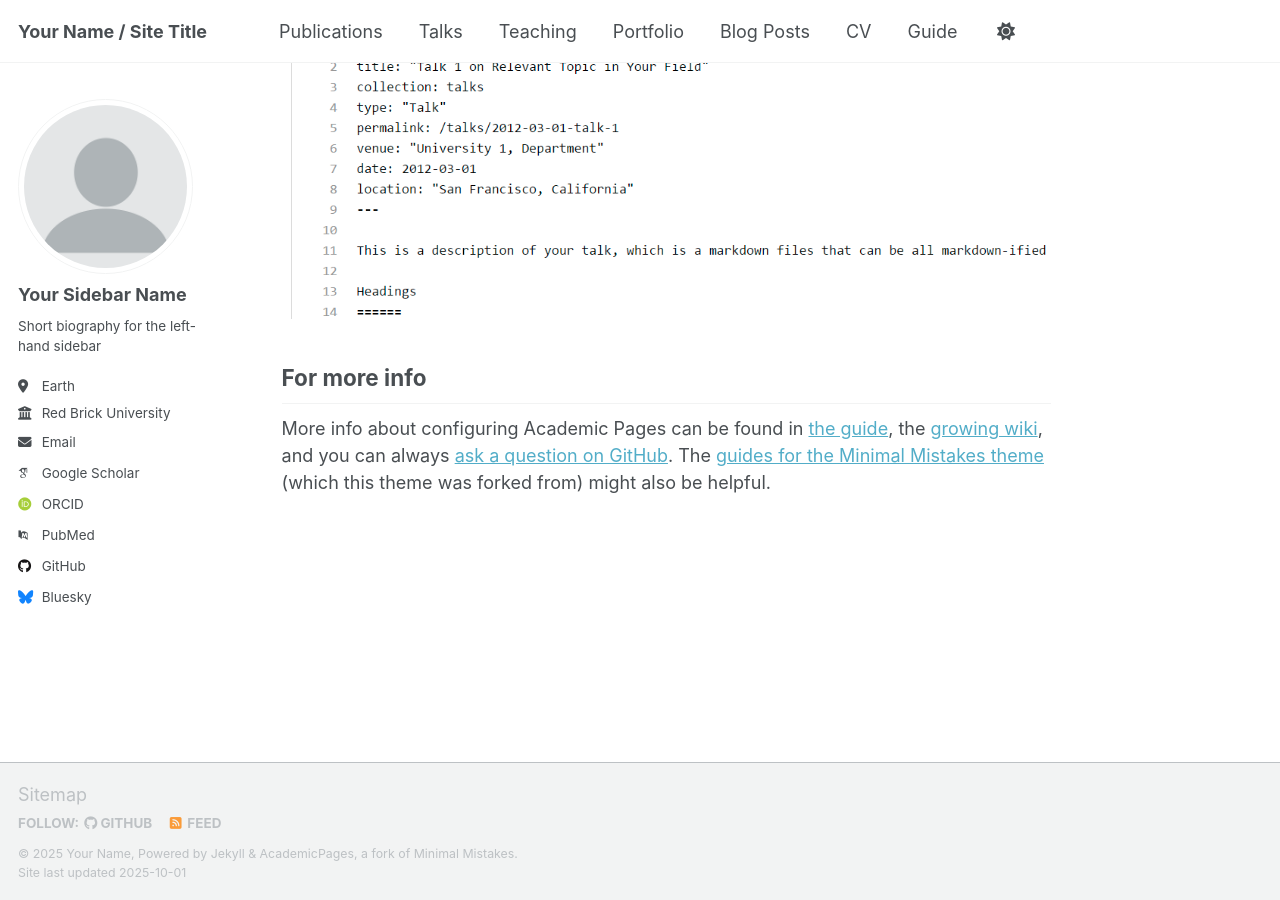
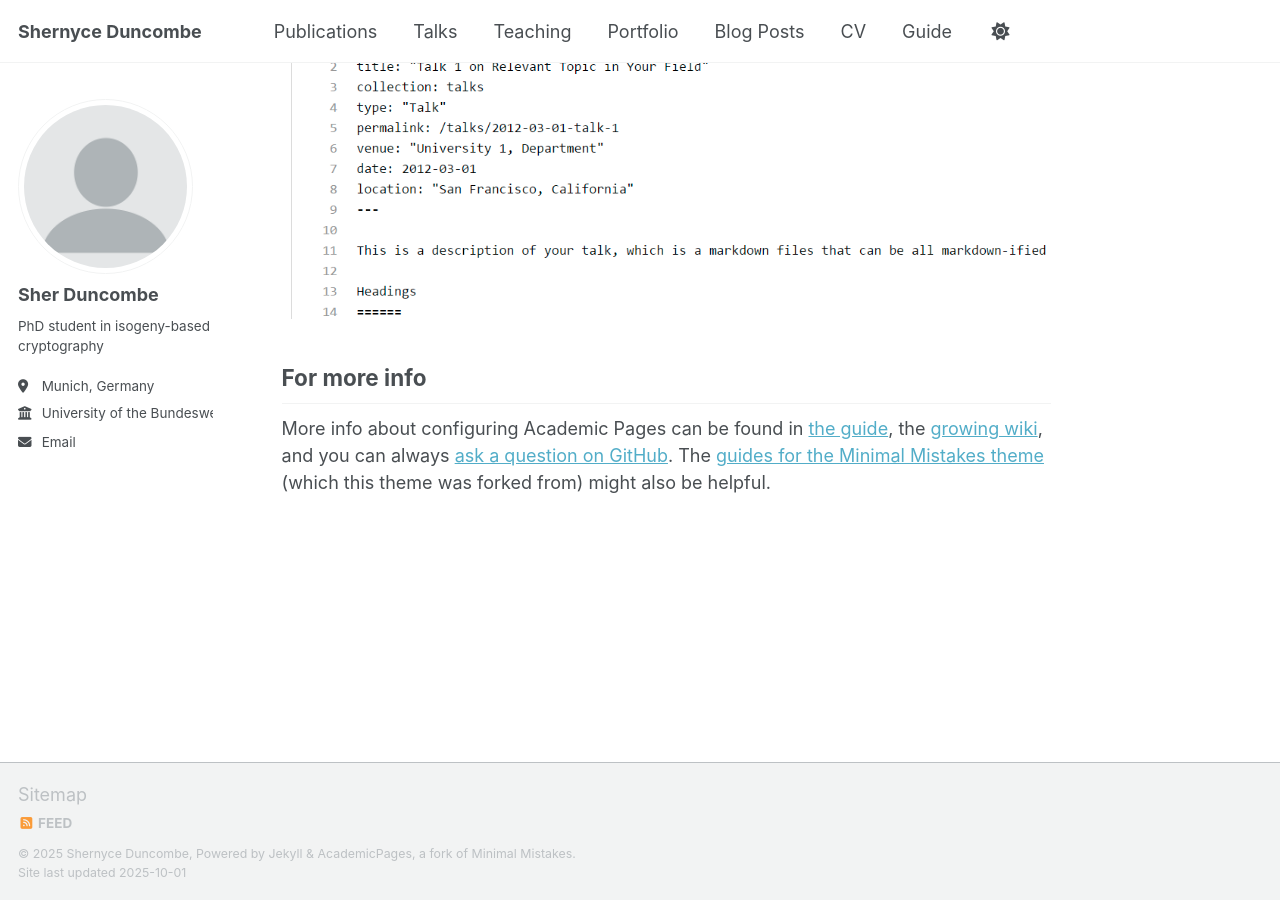
Before and after one commit to shernyceduncombe/sherduncombe.github.io, a Jekyll site: the page built from _pages/about.md, in a window 1280 px wide and 900 px high, scrolled down 2880 px. Built offline with Jekyll 4.4.1, drawn with Linux system fonts in a browser that asks for light colours; some web fonts are replaced; a script that is not in the unit is left out.

Commit message:
Update _config.yml

```diff
--- a/_config.yml
+++ b/_config.yml
@@ -7,16 +7,16 @@
 # server process.
 
 # Basic Site Settings
-locale                   : "en-US"
+locale                   : "en-DE"
 site_theme               : "default" # Currently available options are "default", "air"
-title                    : "Your Name / Site Title"
+title                    : "Shernyce Duncombe"
 title_separator          : "-"
-name                     : &name "Your Name"
-description              : &description "Your Name's academic portfolio"   # Update this with a general description of your site, this is the default if not overridden by a page
-url                      : https://academicpages.github.io # The base hostname & protocol for your site e.g. "https://[your GitHub username].github.io",
+name                     : &name "Shernyce Duncombe"
+description              : &description "PhD student in isogeny-based cryptography at University of the Bundeswehr Munich"   # Update this with a general description of your site, this is the default if not overridden by a page
+url                      : https://sherduncombe.github.io # The base hostname & protocol for your site e.g. "https://[your GitHub username].github.io",
                                                            # or if you already have some other page hosted on Github then use "https://[your GitHub username].github.io/[Your Repo Name]"
 baseurl                  : "" # the subpath of your site, e.g. "/blog"
-repository               : "academicpages/academicpages.github.io"
+repository               : "sherduncombe.github.io"
 
 # Site Author - The following control what appear as part of the author content on the side bar.
 #               If a field is blank the icon and link will not appear, otherwise it will be shown.
@@ -24,23 +24,23 @@ repository               : "academicpages/academicpages.github.io"
 author:
   # Biographic information
   avatar           : "profile.png"
-  name             : "Your Sidebar Name"
+  name             : "Sher Duncombe"
   pronouns         : # example: "she/her"
-  bio              : "Short biography for the left-hand sidebar"
-  location         : "Earth"
-  employer         : "Red Brick University"
+  bio              : "PhD student in isogeny-based cryptography"
+  location         : "Munich, Germany"
+  employer         : "University of the Bundeswehr Munich"
   uri              : # URL
-  email            : "none@example.org"
+  email            : "shernyce.duncombe@unibw.de"
 
   # Academic websites
   academia         : # URL
   arxiv            : # URL - Update with the correct link to your profile
-  googlescholar    : "https://scholar.google.com/citations?user=PS_CX0AAAAAJ"
+  googlescholar    : #"https://scholar.google.com/citations?user=PS_CX0AAAAAJ"
   inspire-hep      : # URL
   impactstory      : # URL
-  orcid            : "http://orcid.org/yourorcidurl"
+  orcid            : #"http://orcid.org/yourorcidurl"
   semantic         : # URL
-  pubmed           : "https://www.ncbi.nlm.nih.gov/pubmed/?term=john+snow"
+  pubmed           : #"https://www.ncbi.nlm.nih.gov/pubmed/?term=john+snow"
   researchgate     : # URL
   scopus           : # URL
 
@@ -48,13 +48,13 @@ author:
   bitbucket        : # Username - Update with your username on the site
   codepen          : # Username
   dribbble         : # Username
-  github           : "academicpages"
+  github           : #"academicpages"
   kaggle           : # Username
   stackoverflow    : # User number or user number and name (i.e., use "1" or "1/jeff-atwood")
 
   # Social media
   artstation       : # Username
-  bluesky          : "bsky.app" # Replace this with you Bluesky username
+  bluesky          : #"bsky.app" # Replace this with you Bluesky username
   facebook         : # Username
   flickr           : # Username
   foursquare       : # Username
@@ -81,10 +81,10 @@ author:
 
 # Publication Category - The following the list of publication categories and their headings
 publication_category:
-  books:
-    title: 'Books'
-  manuscripts:
-    title: 'Journal Articles'
+  #books:
+  #  title: 'Books'
+  #manuscripts:
+  #  title: 'Journal Articles'
   conferences:
     title: 'Conference Papers'
 
```
